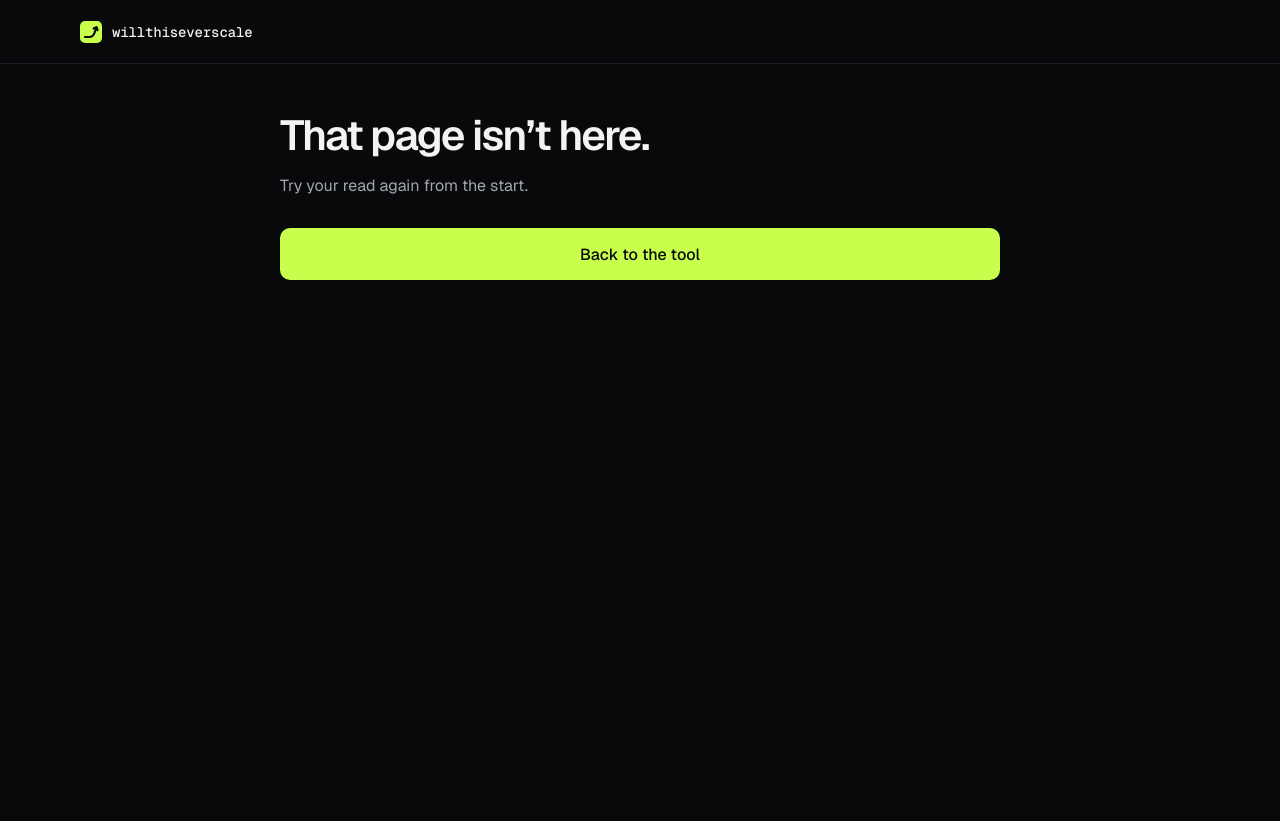
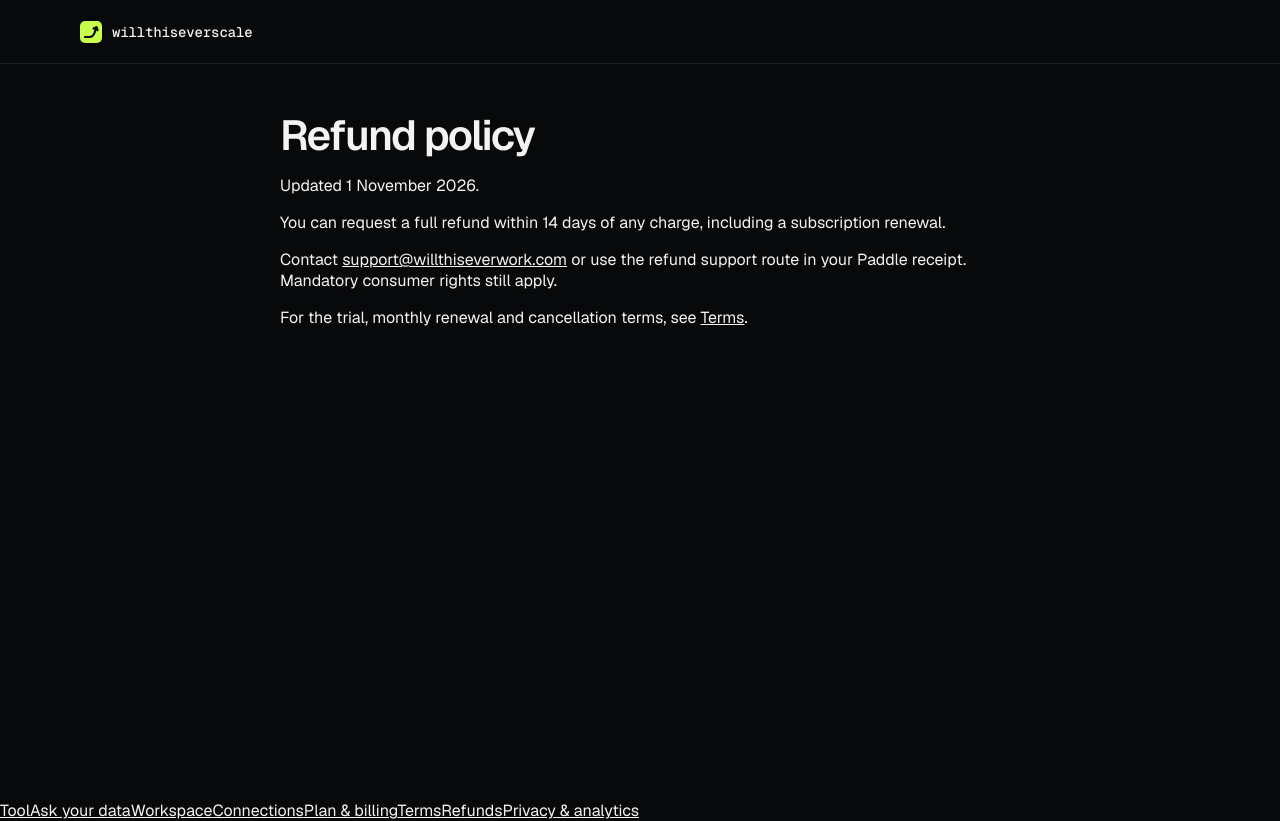
Before and after one commit to willthiseverwork/will-this-ever-scale, a Next.js app: page /refunds in a window 1280 px wide. Before the commit this address had no page. Before the commit the page ends 800 px from the top, so only its background shows below. Built offline with nearby package versions, Linux system fonts and the light colour scheme.

Commit message:
Add WTES payment policy pages

```diff
--- /dev/null
+++ b/app/refunds/page.tsx
@@ -0,0 +1,7 @@
+import type {Metadata} from 'next';
+import BrandLogo from '../../components/brand-logo';
+import ProductFooter from '../../components/product-footer';
+
+export const metadata:Metadata={title:'Refund policy | Will This Ever Scale',description:'The refund policy for Will This Ever Scale subscriptions.',alternates:{canonical:'/refunds'}};
+
+export default function Refunds(){return <><header className="app-header"><BrandLogo/></header><main className="screen"><div className="wrap questions"><h1>Refund policy</h1><p>Updated 1 November 2026.</p><p>You can request a full refund within 14 days of any charge, including a subscription renewal.</p><p>Contact <a href="mailto:support@willthiseverwork.com">support@willthiseverwork.com</a> or use the refund support route in your Paddle receipt. Mandatory consumer rights still apply.</p><p>For the trial, monthly renewal and cancellation terms, see <a href="/terms" data-analytics-id="terms_link">Terms</a>.</p></div></main><ProductFooter/></>}
--- a/app/sitemap.ts
+++ b/app/sitemap.ts
@@ -1,2 +1,2 @@
 import type {MetadataRoute} from 'next';
-export default function sitemap():MetadataRoute.Sitemap {return [{url:'https://app.willthiseverscale.com/'},{url:'https://app.willthiseverscale.com/privacy'}];}
+export default function sitemap():MetadataRoute.Sitemap {return [{url:'https://app.willthiseverscale.com/'},{url:'https://app.willthiseverscale.com/privacy'},{url:'https://app.willthiseverscale.com/terms'},{url:'https://app.willthiseverscale.com/refunds'}];}
--- a/components/analytics.tsx
+++ b/components/analytics.tsx
@@ -1,7 +1,7 @@
 'use client';
 import {useEffect,useState} from 'react';
 import {usePathname} from 'next/navigation';
-const ids=new Set(['demo','upload','sample_download','sandbox_toggle','sandbox_demo','sandbox_connect','sandbox_disconnect','sandbox_find_keys','question_cost','question_ads','question_unknown_cost','question_no_ads','question_continue','question_skip','read_add_costs','read_math','read_top_leak','read_plan','leak_answer','leak_plan','leak_reminder','leak_help','leak_draft','draft_field','plan_top_leak','plan_reminder','reminder_approve','reminder_cancel','reminder_stop','reminder_back','reminder_email','reminder_submit','privacy_link','source_link','analytics_toggle','back_link','math_close','nav_home','nav_chat','nav_workspace','nav_connect','nav_billing','chat_ask','chat_demo','chat_suggestion','chat_clarify','chat_interpret','chat_evidence','workspace_reminder_add','workspace_reminder_toggle','workspace_export','workspace_delete','workspace_save','workspace_share','workspace_assistant_access','workspace_assistant_labels','account_signin','account_signout','billing_checkout','billing_manage','connect_home','connect_workspace','connect_claude_help','connect_plugin_download','connect_codex_help','connect_csv']);
+const ids=new Set(['demo','upload','sample_download','sandbox_toggle','sandbox_demo','sandbox_connect','sandbox_disconnect','sandbox_find_keys','question_cost','question_ads','question_unknown_cost','question_no_ads','question_continue','question_skip','read_add_costs','read_math','read_top_leak','read_plan','leak_answer','leak_plan','leak_reminder','leak_help','leak_draft','draft_field','plan_top_leak','plan_reminder','reminder_approve','reminder_cancel','reminder_stop','reminder_back','reminder_email','reminder_submit','privacy_link','terms_link','refunds_link','source_link','analytics_toggle','back_link','math_close','nav_home','nav_chat','nav_workspace','nav_connect','nav_billing','chat_ask','chat_demo','chat_suggestion','chat_clarify','chat_interpret','chat_evidence','workspace_reminder_add','workspace_reminder_toggle','workspace_export','workspace_delete','workspace_save','workspace_share','workspace_assistant_access','workspace_assistant_labels','account_signin','account_signout','billing_checkout','billing_manage','connect_home','connect_workspace','connect_claude_help','connect_plugin_download','connect_codex_help','connect_csv']);
 const key='scale_analytics_consent';
 declare global {interface Window {dataLayer:unknown[];gtag:(...args:unknown[])=>void}}
 export default function Analytics(){
--- a/components/product-footer.tsx
+++ b/components/product-footer.tsx
@@ -1,2 +1,2 @@
 import Link from 'next/link';
-export default function ProductFooter(){return <footer className="ws-footer"><Link href="/" data-analytics-id="nav_home">Tool</Link><Link href="/chat" data-analytics-id="nav_chat">Ask your data</Link><Link href="/workspace" data-analytics-id="nav_workspace">Workspace</Link><Link href="/connect" data-analytics-id="nav_connect">Connections</Link><Link href="/billing" data-analytics-id="nav_billing">Plan &amp; billing</Link><Link href="/privacy" data-analytics-id="privacy_link">Privacy &amp; analytics</Link></footer>}
+export default function ProductFooter(){return <footer className="ws-footer"><Link href="/" data-analytics-id="nav_home">Tool</Link><Link href="/chat" data-analytics-id="nav_chat">Ask your data</Link><Link href="/workspace" data-analytics-id="nav_workspace">Workspace</Link><Link href="/connect" data-analytics-id="nav_connect">Connections</Link><Link href="/billing" data-analytics-id="nav_billing">Plan &amp; billing</Link><Link href="/terms" data-analytics-id="terms_link">Terms</Link><Link href="/refunds" data-analytics-id="refunds_link">Refunds</Link><Link href="/privacy" data-analytics-id="privacy_link">Privacy &amp; analytics</Link></footer>}
```
Also changed, not shown: app/terms/page.tsx (added, +7 -0 lines).
